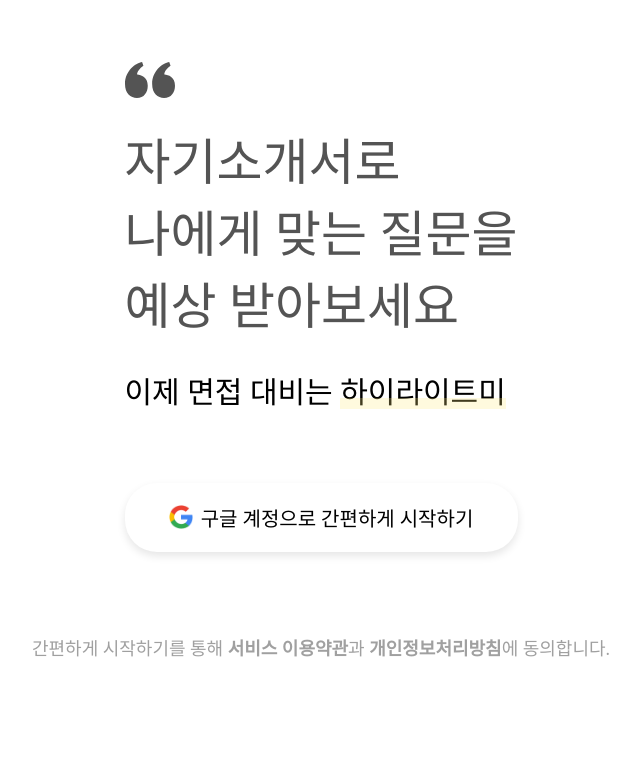
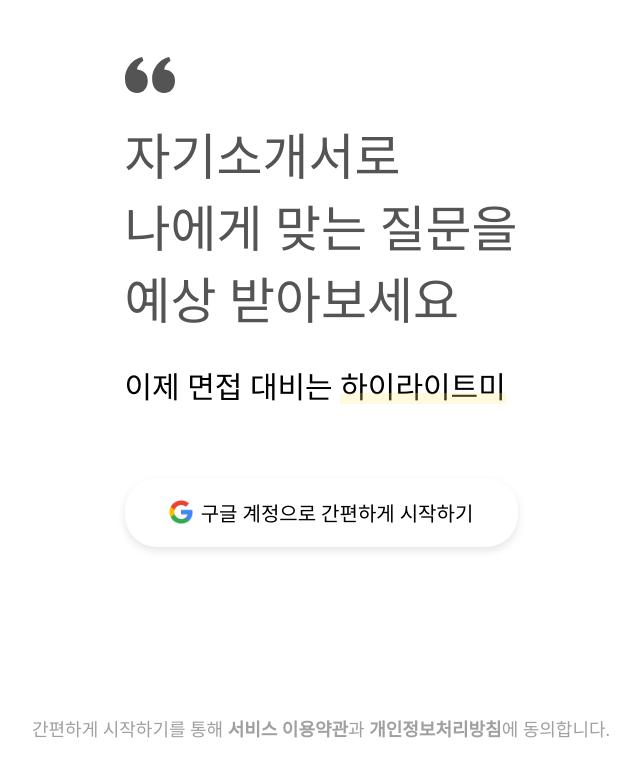
Before and after one commit to SominLeeeeee/highlightme_front_public, a React (Create React App) app: page /signup in a window 1280 px wide. Shown: the top 776 px of the page, without its empty margins (319-959 px from the left). Built offline with nearby package versions, Linux system fonts and the light colour scheme.

Commit message:
[FE-3] 유도 페이지 중앙 정렬

```diff
--- a/src/style/gotoSignUp.scss
+++ b/src/style/gotoSignUp.scss
@@ -3,7 +3,7 @@
   align-items: center;
   justify-content: center;
   flex-direction: column;
-
+  height: 100vh;
   .gotoSignUp {
     display: flex;
     flex-direction: column;
@@ -12,7 +12,6 @@
       display: inline;
       width: 5rem;
       height: auto;
-      margin-top: 5.4rem;
       margin-bottom: 2.4rem;
     }
 
@@ -31,7 +30,7 @@
     }
 
     button {
-      margin-bottom: 6.4rem;
+      margin-bottom: 15rem;
     }
   }
 }
```
